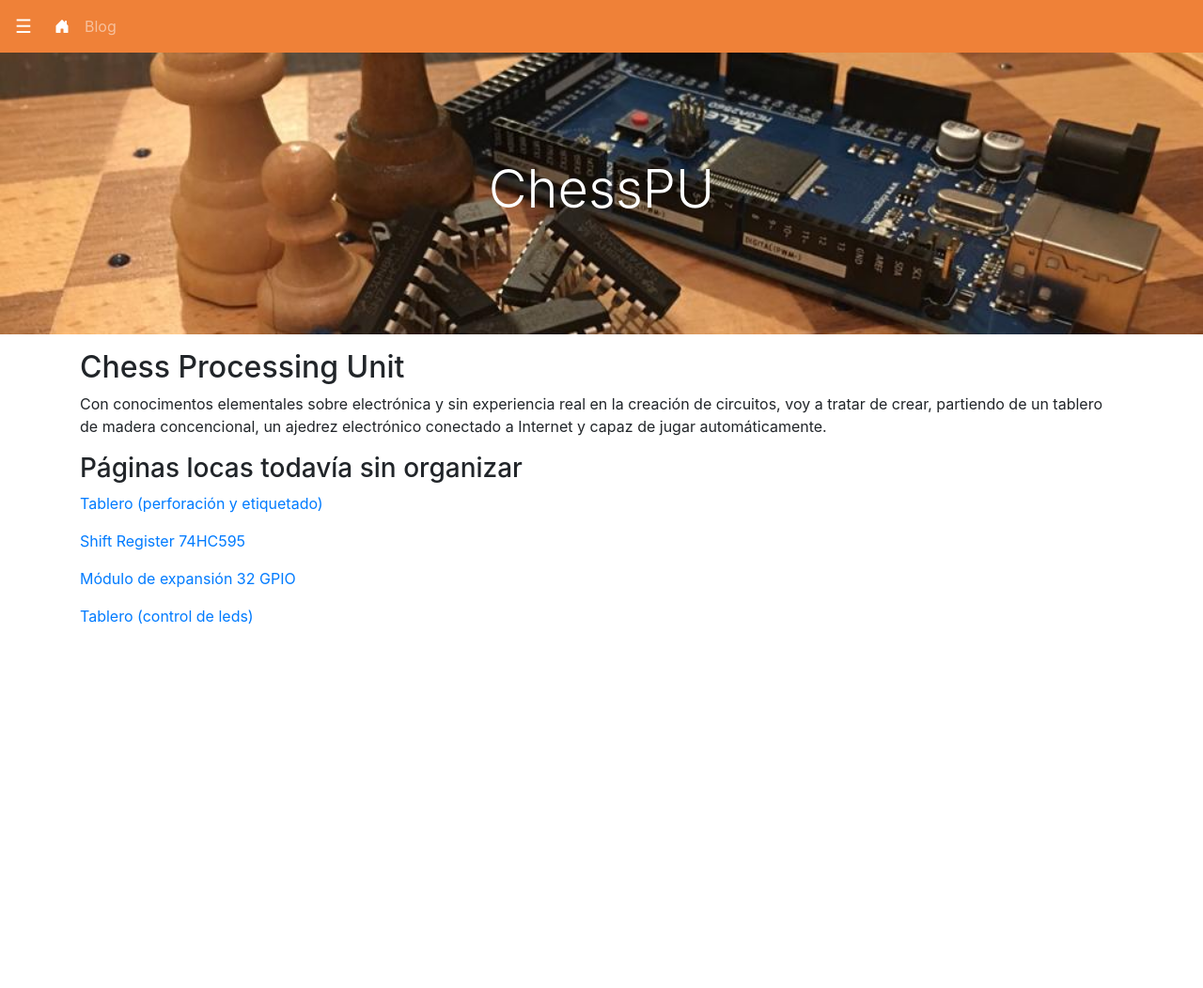
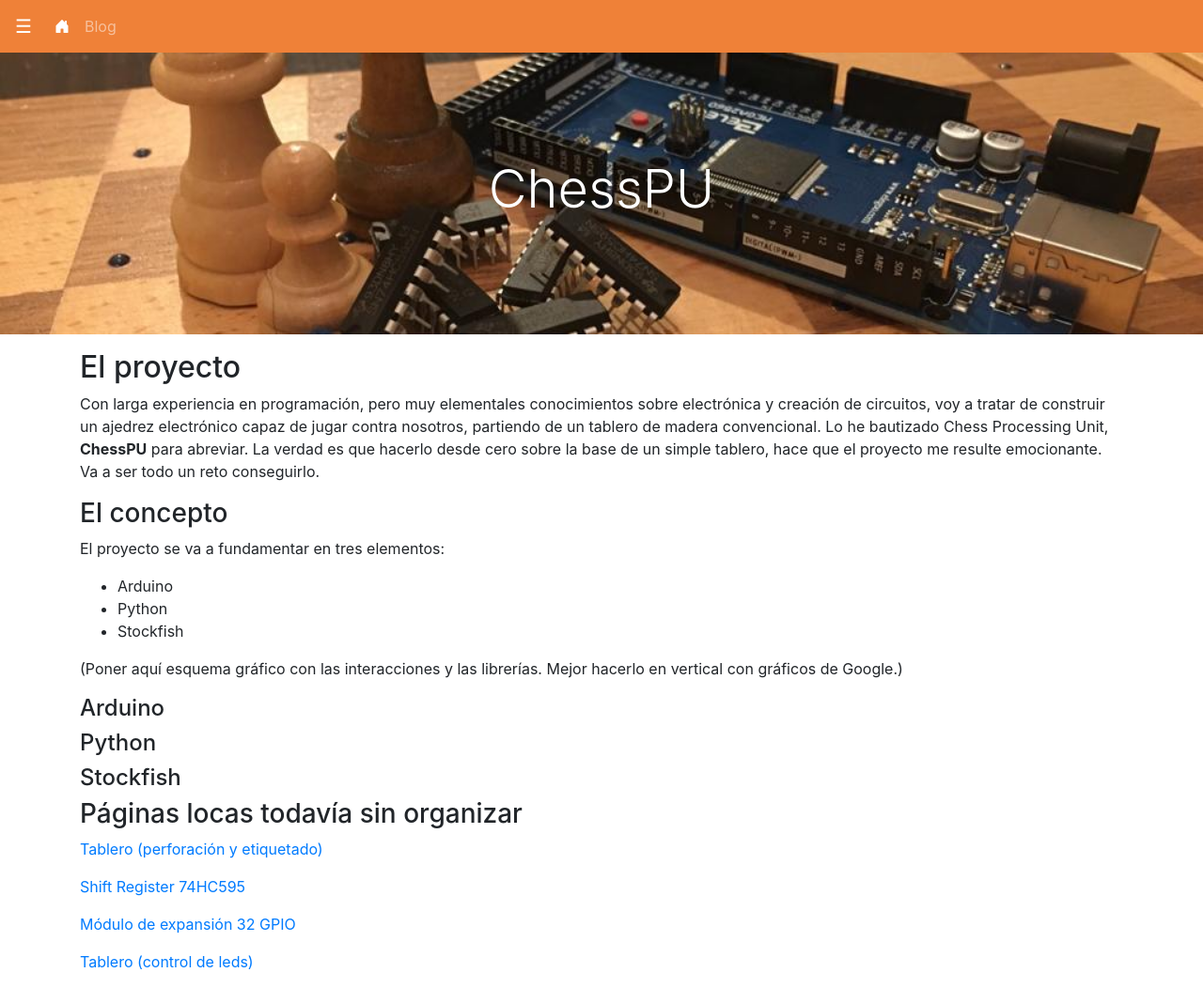
Before and after one commit to ChessPU/WebChessPU, a Jekyll site: the page built from index.md, in a window 1280 px wide and 1052 px high. Shown: the whole window at 94% size. Built offline with Jekyll 4.4.1, drawn with Linux system fonts in a browser that asks for light colours; nearby versions of some CDN libraries.

Commit message:
Cambios en texto de portada

```diff
--- a/index.md
+++ b/index.md
@@ -9,11 +9,22 @@ header_height: 300px
     Menú inspirado en el tipo "Sidenav Overlay Examplo" de https://www.w3schools.com/howto/howto_js_sidenav.asp
     cuyo código de puede ver y probar en w3schools.com/howto/tryit.asp?filename=tryhow_js_sidenav
 -->
-## Chess Processing Unit
-Con conocimentos elementales sobre electrónica y sin experiencia real
-en la creación de circuitos, voy a tratar de crear, partiendo de un
-tablero de madera concencional, un ajedrez electrónico conectado a
-Internet y capaz de jugar automáticamente.
+## El proyecto
+Con larga experiencia en programación, pero muy elementales conocimientos sobre electrónica y creación de circuitos, voy a tratar de construir un ajedrez electrónico capaz de jugar contra nosotros, partiendo de un tablero de madera convencional. Lo he bautizado Chess Processing Unit, **ChessPU** para abreviar. La verdad es que hacerlo desde cero sobre la base de un simple tablero, hace que el proyecto me resulte emocionante. Va a ser todo un reto conseguirlo.
+
+### El concepto
+El proyecto se va a fundamentar en tres elementos:
+- Arduino
+- Python
+- Stockfish
+
+(Poner aquí esquema gráfico con las interacciones y las librerías.
+Mejor hacerlo en vertical con gráficos de Google.)
+
+#### Arduino
+#### Python
+#### Stockfish
+
 
 <!--
     Ver si utilizo la paleta de colores https://coolors.co/173753-6daedb-2892d7-1b4353-1d70a2
```
